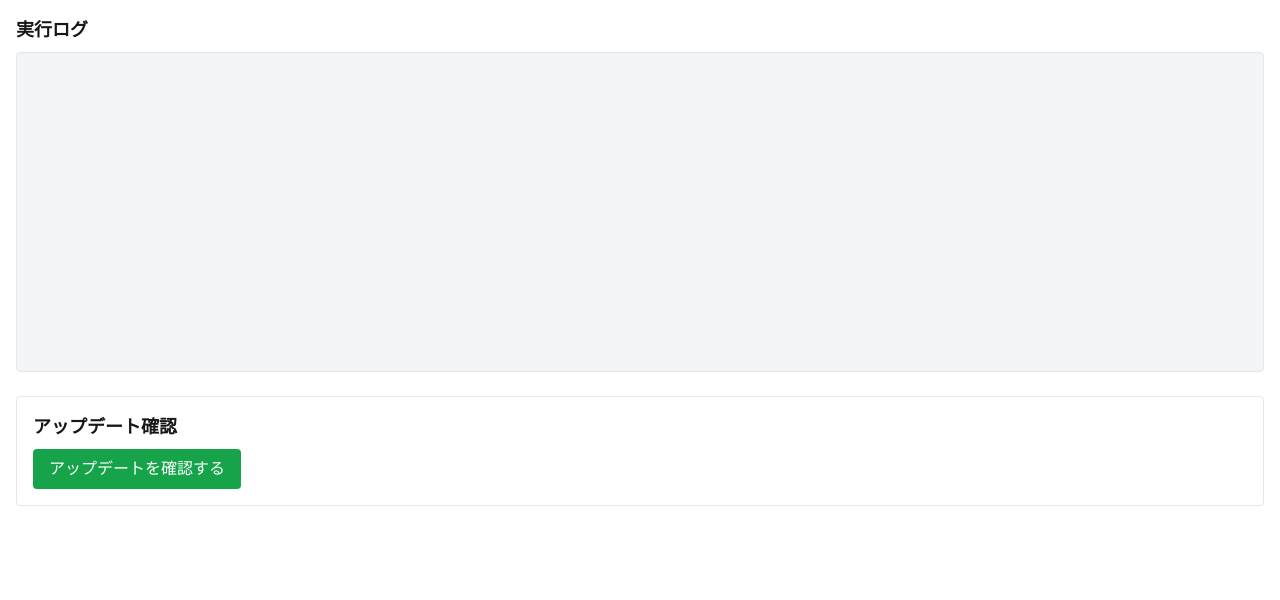
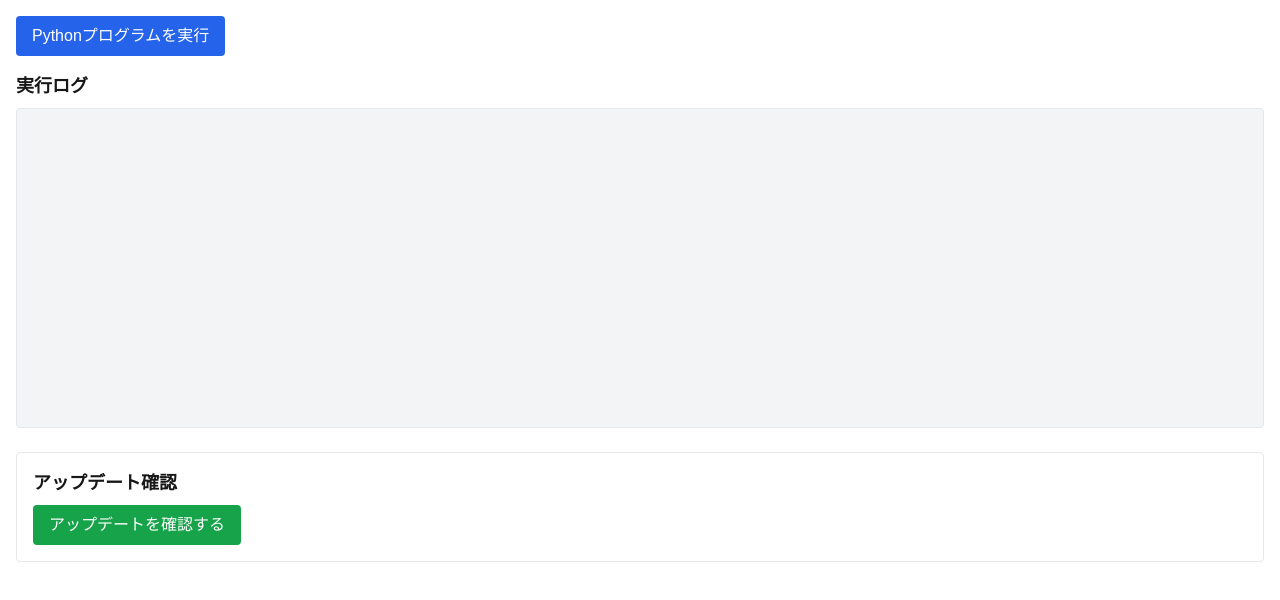
Before and after one commit to Spopovich-crypto/my-app, a Next.js app: page / in a window 1280 px wide. Shown: the top 600 px of the page. Built offline with nearby package versions, Linux system fonts and the light colour scheme.

Commit message:
feat: Implement trigger state for re-running Python script and enhance log handling

```diff
--- a/app/components/RunStreamingPython.jsx
+++ b/app/components/RunStreamingPython.jsx
@@ -1,7 +1,7 @@
 // components/RunStreamingPython.jsx
 "use client";
 
-import React from "react";
+import React, { useState } from "react";
 import usePythonStreaming from "../hooks/usePythonStreaming";
 import LogViewer from "../components/LogViewer";
 import LogLine from "../components/LogLine";
@@ -13,13 +13,29 @@ const params = {
   plant_name: "工場B",
 };
 
+export default function RunStreamingPython() {
+  // trigger を state として保持し、ボタン押下時に更新することで再実行をトリガーします
+  const [trigger, setTrigger] = useState(0);
+  const { logLines, completed } = usePythonStreaming(trigger, script, params);
 
-export default function RunStreamingPython() {
-  const { logLines, completed } = usePythonStreaming(script, params);
+  // 実行中は trigger>0 でかつ completed が false の状態
+  const running = trigger > 0 && !completed;
 
+  const handleRun = () => {
+    if (!running) {
+      setTrigger(trigger + 1);
+    }
+  };
 
   return (
     <div>
+      <button
+        onClick={handleRun}
+        disabled={running}
+        className="px-4 py-2 bg-blue-600 text-white rounded hover:bg-blue-700 disabled:bg-gray-400 mb-4"
+      >
+        {running ? "実行中..." : "Pythonプログラムを実行"}
+      </button>
       <h2 className="text-lg font-bold">実行ログ</h2>
       <LogViewer>
         {logLines.map((log, idx) => (
--- a/app/hooks/usePythonStreaming.js
+++ b/app/hooks/usePythonStreaming.js
@@ -5,26 +5,35 @@ import { useEffect, useState } from "react";
 import { listen } from "@tauri-apps/api/event";
 import { invoke } from "@tauri-apps/api/core";
 
-
-
-
-const usePythonStreaming = (script, params) => {
+/**
+ * trigger が更新されたときに、Pythonプログラムのストリーミング実行を行います。
+ *
+ * @param {number} trigger - 実行トリガー（0以外の場合に実行開始）
+ * @param {string} script - 実行する Python スクリプト名
+ * @param {Object} params - スクリプトに渡すパラメーター
+ * @returns {{ logLines: Array, completed: boolean }}
+ */
+const usePythonStreaming = (trigger, script, params) => {
   const [logLines, setLogLines] = useState([]);
   const [completed, setCompleted] = useState(false);
 
   useEffect(() => {
+    if (!trigger) return; // triggerが falsy の場合は何もしない
+
+    // 再実行時にログをクリアし、完了状態をリセット
+    setLogLines([]);
+    setCompleted(false);
+
     let isUnmounted = false;
     let unlistenCallback = null;
 
     const startPython = async () => {
-
       try {
         unlistenCallback = await listen("python-log", (event) => {
           if (isUnmounted) return;
-
           const log = event.payload;
 
-          // ログの構造を検証
+          // 受信ログの形式チェック
           if (
             typeof log !== "object" ||
             !("message" in log && "level" in log && "source" in log)
@@ -33,29 +42,25 @@ const usePythonStreaming = (script, params) => {
             return;
           }
 
+          // 連続する重複ログは除外
           setLogLines((prev) => {
-            // 連続する重複ログの排除
             if (prev.length > 0 && prev[prev.length - 1].message === log.message) {
               return prev;
             }
             return [...prev, log];
           });
 
-        //   console.log(log);
-          // 終了条件の判定
-          if (
-            log.message.includes("Pythonプロセス終了")
-          ) {
+          // 終了判定（例：ログに "Pythonプロセス終了" が含まれる場合）
+          if (log.message.includes("Pythonプロセス終了")) {
             setCompleted(true);
           }
         });
 
-        if (!isUnmounted) {
-          await invoke("run_python_script_streaming", {
-            script,
-            param: JSON.stringify(params),
-          });
-        }
+        // Python プログラムの実行開始
+        await invoke("run_python_script_streaming", {
+          script,
+          param: JSON.stringify(params),
+        });
       } catch (error) {
         console.error("Python実行エラー:", error);
       }
@@ -69,7 +74,7 @@ const usePythonStreaming = (script, params) => {
         unlistenCallback();
       }
     };
-  }, []);
+  }, [trigger, script, params]);
 
   return { logLines, completed };
 };
```
